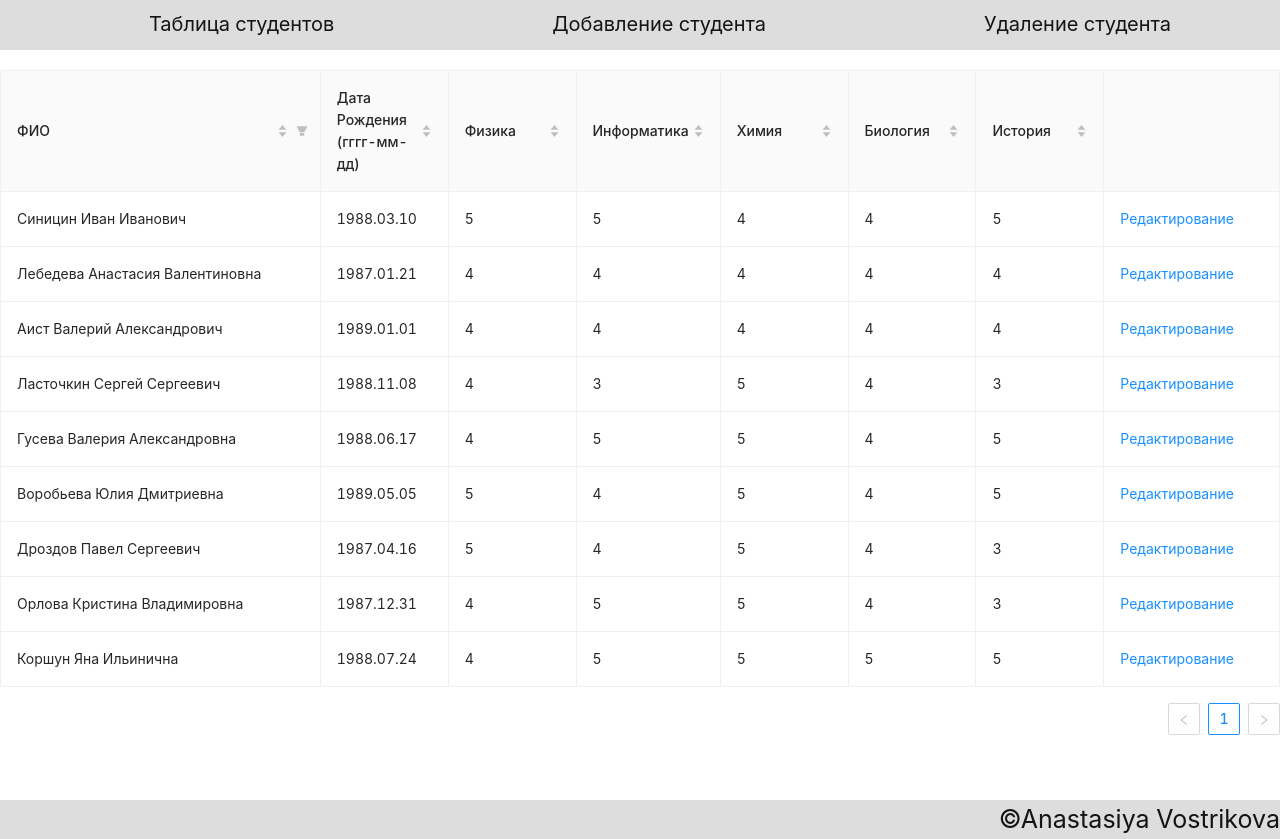
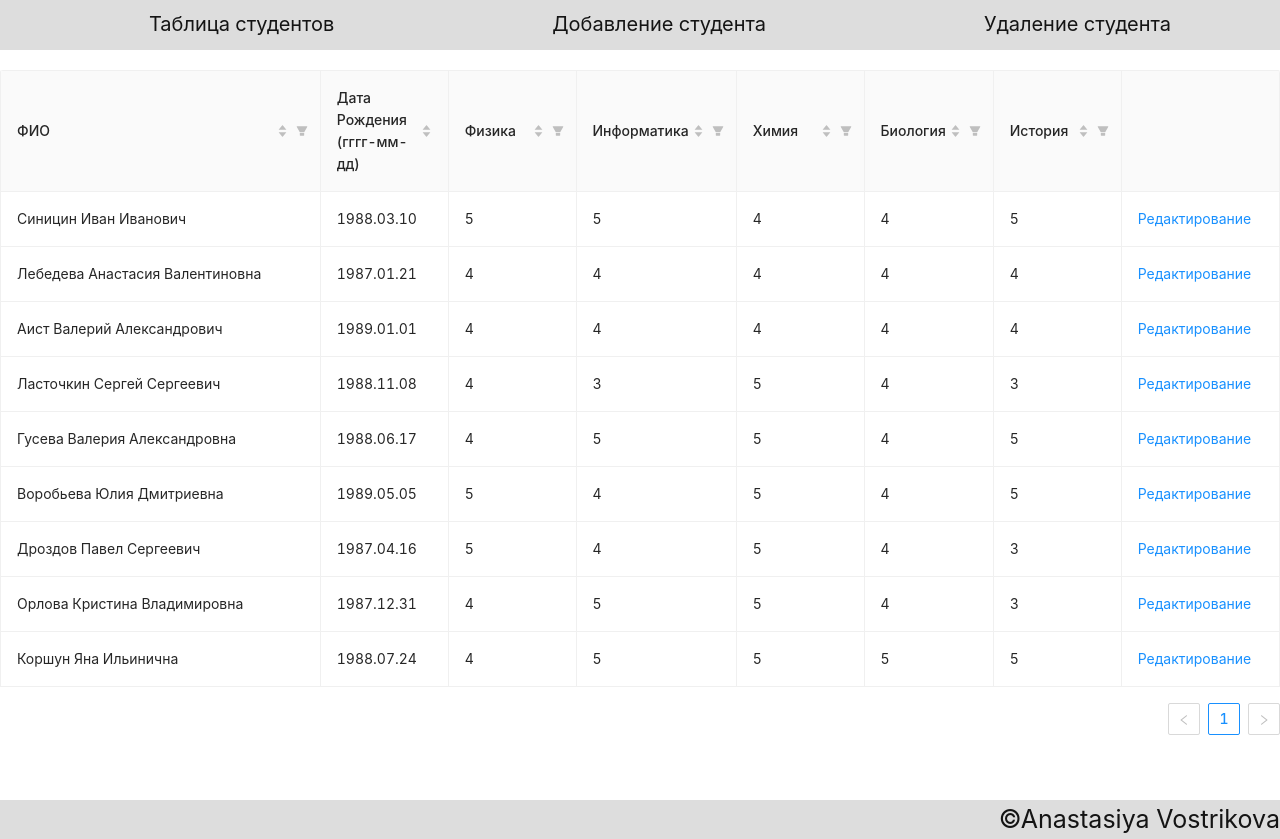
Before and after one commit to AnastasiyaMAV/source, a React (Create React App) app: page / in a window 1280 px wide. Built offline with nearby package versions, Linux system fonts and the light colour scheme.

Commit message:
Добавила фильтрация по оценкам

```diff
--- a/src/components/RemoveStudent.jsx
+++ b/src/components/RemoveStudent.jsx
@@ -3,6 +3,7 @@ import { Table, Popconfirm } from 'antd';
 
 const originData = require('./assets/JSON/originData.json');
 const alphabetData = require('./assets/JSON/alphabetData.json');
+const scoreData = require('./assets/JSON/scoreData.json');
 
 class RemoveStudent extends React.Component {
 
@@ -16,8 +17,7 @@ class RemoveStudent extends React.Component {
         filters: alphabetData,
         onFilter: (value, record) => record.name.indexOf(value) === 0,
         sorter: (a, b) => a.name.localeCompare(b.name),
-      },
-      {
+      },{
         title: 'Дата Рождения',
         dataIndex: 'age',
         width: '10%',
@@ -25,53 +25,42 @@ class RemoveStudent extends React.Component {
           compare: (a, b) => new Date(a.age) - new Date(b.age),
           multiple: '',
         },
-      },
-      {
+      },{
         title: 'Физика',
         dataIndex: 'physics',
         width: '10%',
-        sorter: {
-          compare: (a, b) => a.physics - b.physics,
-          multiple: '',
-        },
-      },
-      {
+        filters: scoreData,
+        onFilter: (value, record) => record.physics.indexOf(value) === 0,
+        sorter: (a, b) => a.physics - b.physics,
+      },{
         title: 'Информатика',
         dataIndex: 'informatics',
         width: '10%',
-        sorter: {
-          compare: (a, b) => a.informatics - b.informatics,
-          multiple: '',
-        },
-      },
-      {
+        filters: scoreData,
+        onFilter: (value, record) => record.informatics.indexOf(value) === 0,
+        sorter: (a, b) => a.informatics - b.informatics,
+      },{
         title: 'Химия',
         dataIndex: 'chemistry',
         width: '10%',
-        sorter: {
-          compare: (a, b) => a.chemistry - b.chemistry,
-          multiple: '',
-        },
-      },
-      {
+        filters: scoreData,
+        onFilter: (value, record) => record.chemistry.indexOf(value) === 0,
+        sorter: (a, b) => a.chemistry - b.chemistry,
+      },{
         title: 'Биология',
         dataIndex: 'biology',
         width: '10%',
-        sorter: {
-          compare: (a, b) => a.biology - b.biology,
-          multiple: '',
-        },
-      },
-      {
+        filters: scoreData,
+        onFilter: (value, record) => record.biology.indexOf(value) === 0,
+        sorter: (a, b) => a.biology - b.biology,
+      },{
         title: 'История',
         dataIndex: 'story',
         width: '10%',
-        sorter: {
-          compare: (a, b) => a.story - b.story,
-          multiple: '',
-        },
-      },
-      {
+        filters: scoreData,
+        onFilter: (value, record) => record.story.indexOf(value) === 0,
+        sorter: (a, b) => a.story - b.story,
+      },{
         title: '',
         dataIndex: 'operation',
         render: (_, record) =>
--- a/src/components/StudentsTable.jsx
+++ b/src/components/StudentsTable.jsx
@@ -3,6 +3,7 @@ import { Table, Input, InputNumber, Popconfirm, Form, Typography } from 'antd';
 
 const originData = require('./assets/JSON/originData.json');
 const alphabetData = require('./assets/JSON/alphabetData.json');
+const scoreData = require('./assets/JSON/scoreData.json');
 
 const EditableCell = ({
   editing,
@@ -100,8 +101,7 @@ const StudentsTable = () => {
       filters: alphabetData,
       onFilter: (value, record) => record.name.indexOf(value) === 0,
       sorter: (a, b) => a.name.localeCompare(b.name),
-    },
-    {
+    },{
       title: 'Дата Рождения (гггг-мм-дд)',
       dataIndex: 'age',
       width: '10%',
@@ -111,58 +111,47 @@ const StudentsTable = () => {
         compare: (a, b) => new Date(a.age) - new Date(b.age),
         multiple: '',
       },
-    },
-    {
+    },{
       title: 'Физика',
       dataIndex: 'physics',
       width: '10%',
       editable: true,
-      sorter: {
-        compare: (a, b) => a.physics - b.physics,
-        multiple: '',
-      },
-    },
-    {
+      filters: scoreData,
+      onFilter: (value, record) => record.physics.indexOf(value) === 0,
+      sorter: (a, b) => a.physics - b.physics,
+    },{
       title: 'Информатика',
       dataIndex: 'informatics',
       width: '10%',
       editable: true,
-      sorter: {
-        compare: (a, b) => a.informatics - b.informatics,
-        multiple: '',
-      },
-    },
-    {
+      filters: scoreData,
+      onFilter: (value, record) => record.informatics.indexOf(value) === 0,
+      sorter: (a, b) => a.informatics - b.informatics,
+    },{
       title: 'Химия',
       dataIndex: 'chemistry',
       width: '10%',
       editable: true,
-      sorter: {
-        compare: (a, b) => a.chemistry - b.chemistry,
-        multiple: '',
-      },
-    },
-    {
+      filters: scoreData,
+      onFilter: (value, record) => record.chemistry.indexOf(value) === 0,
+      sorter: (a, b) => a.chemistry - b.chemistry,
+    },{
       title: 'Биология',
       dataIndex: 'biology',
       width: '10%',
       editable: true,
-      sorter: {
-        compare: (a, b) => a.biology - b.biology,
-        multiple: '',
-      },
-    },
-    {
+      filters: scoreData,
+      onFilter: (value, record) => record.biology.indexOf(value) === 0,
+      sorter: (a, b) => a.biology - b.biology,
+    },{
       title: 'История',
       dataIndex: 'story',
       width: '10%',
       editable: true,
-      sorter: {
-        compare: (a, b) => a.story - b.story,
-        multiple: '',
-      },
-    },
-    {
+      filters: scoreData,
+      onFilter: (value, record) => record.story.indexOf(value) === 0,
+      sorter: (a, b) => a.story - b.story,
+    },{
       title: '',
       dataIndex: 'operation',
       render: (_, record) => {
--- /dev/null
+++ b/src/components/assets/JSON/scoreData.json
@@ -0,0 +1,4 @@
+[
+    { "key": 5, "text": "5", "value": "5" },{ "key": 4, "text": "4", "value": "4" },
+    { "key": 3, "text": "3", "value": "3" },{ "key": 2, "text": "2", "value": "2" }
+]
```
